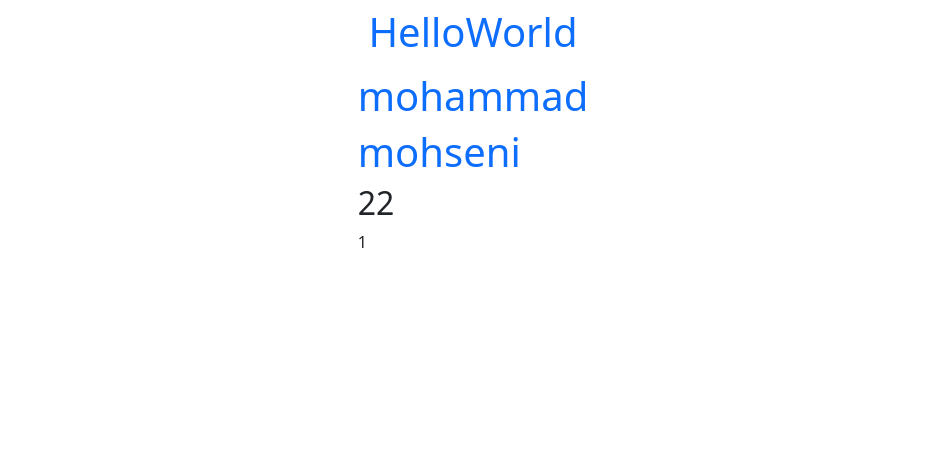
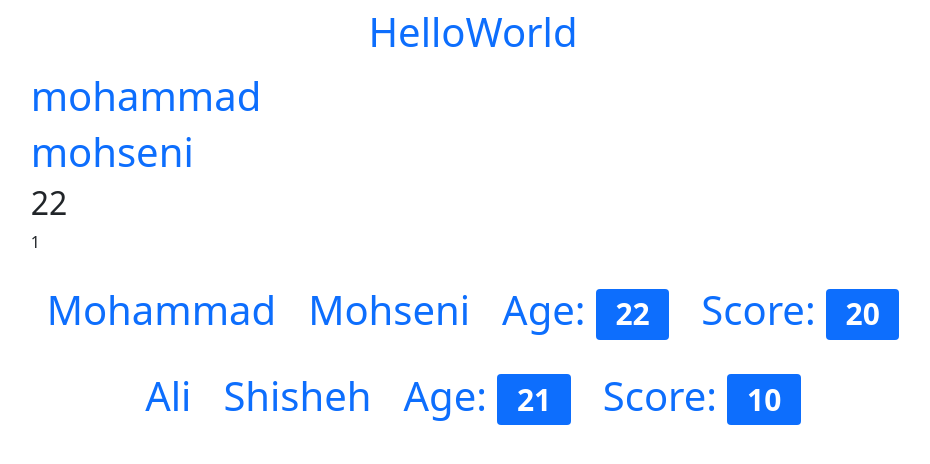
Before and after one commit to mohammad468/start-typescript, a React (Create React App) app: page / in a window 1280 px wide. Shown: the top 464 px of the page, without its empty margins (167-1097 px from the left). Built offline with nearby package versions, Linux system fonts and the light colour scheme.

Commit message:
تمرین بیشتر پراپس و ترکیبش با آرایه ای از آبجکت ها

```diff
--- a/src/components/Greet.tsx
+++ b/src/components/Greet.tsx
@@ -1,13 +1,31 @@
-import React from 'react';
+import React from "react";
+import GreetList from "./GreetList";
 
 interface myProps {
-    name: string;
-    family: string;
-    age: number;
-    id:number;
+  name: string;
+  family: string;
+  age: number;
+  id: number;
 }
 
 function Greet(props: myProps) {
+  const myStudents = [
+    {
+      id: 1,
+      name: "mohammad",
+      family: "mohseni",
+      age: 22,
+      score: 20,
+    },
+    {
+      id: 2,
+      name: "ali",
+      family: "shisheh",
+      age: 21,
+      score: 10,
+    },
+  ];
+
   return (
     <div>
       <div className="">
@@ -16,6 +34,17 @@ function Greet(props: myProps) {
         <h2>{props.age}</h2>
         <p>{props.id}</p>
       </div>
+      {myStudents.map((response) => (
+        <div key={response.id}>
+          <GreetList
+            id={response.id}
+            name={response.name}
+            family={response.family}
+            age={response.age}
+            score={response.score}
+          />
+        </div>
+      ))}
     </div>
   );
 }
--- /dev/null
+++ b/src/components/GreetList.tsx
@@ -0,0 +1,27 @@
+import React from "react";
+import { Badge } from "react-bootstrap";
+
+interface myListProps {
+  id: number;
+  name: string;
+  family: string;
+  age: number;
+  score: number;
+}
+
+function GreetList(props: myListProps) {
+  return (
+    <div className="d-flex justify-content-center">
+      <h1 className="mx-3 my-3 text-capitalize">{props.name}</h1>
+      <h1 className="mx-3 my-3 text-capitalize">{props.family}</h1>
+      <h1 className="mx-3 my-3 text-capitalize">
+        age: <Badge>{props.age}</Badge>
+      </h1>
+      <h1 className="mx-3 my-3 text-capitalize">
+        score: <Badge>{props.score}</Badge>
+      </h1>
+    </div>
+  );
+}
+
+export default GreetList;
```
